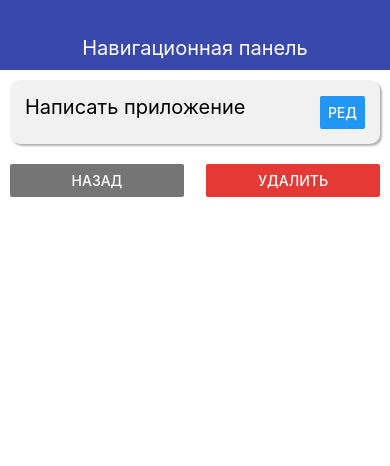
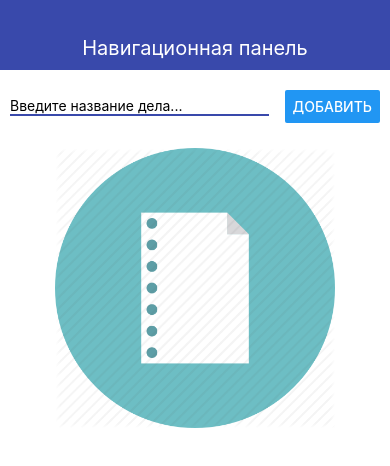
Before and after one commit to Denwa799/reactNativeToDoApp, a React Native app: screen / in a window 390 px wide. Shown: the top 466 px of the page. Built offline with nearby package versions, Linux system fonts and the light colour scheme.

Commit message:
Add image

```diff
--- a/App.js
+++ b/App.js
@@ -5,10 +5,9 @@
 import TodoScreen from "./src/screens/TodoScreen";
 
 export default function App() {
-    const [todoId, setTodoId] = useState("2")
+    const [todoId, setTodoId] = useState(null)
     const [todos, setTodos] = useState([
-        {id: '1', title: 'Выучить React Native'},
-        {id: '2', title: 'Написать приложение'}
+        //{id: '1', title: 'Выучить React Native'}
     ])
 
     const addTodo = (title) => {
--- a/src/screens/MainScreen.js
+++ b/src/screens/MainScreen.js
@@ -1,13 +1,10 @@
 import React from 'react';
-import {FlatList, StyleSheet, View} from "react-native";
+import {FlatList, StyleSheet, View, Text, Image} from "react-native";
 import {AddTodo} from "../components/AddTodo";
 import {Todo} from "../components/Todo";
 
 const MainScreen = ({addTodo, todos, removeTodo, openTodo}) => {
-    return (
-        <View style={styles.container}>
-            <AddTodo onSubmit={addTodo}/>
-
+    let content = (
         <FlatList
             keyExtractor={item => item.id.toString()}
             data={todos}
@@ -15,6 +12,18 @@
                 <Todo todo={item} onRemove={removeTodo} onOpen={openTodo}/>
             )}
         />
+    )
+
+    if (todos.length === 0) {
+        content = <View style={styles.imgWrap}>
+            <Image style={styles.image} source={require('../../assets/no-items.png')}/>
+        </View>
+    }
+
+    return (
+        <View style={styles.container}>
+            <AddTodo onSubmit={addTodo}/>
+            {content}
         </View>
     );
 };
@@ -22,9 +31,19 @@
 const styles = StyleSheet.create({
     container: {
         paddingVertical: 10,
-            paddingHorizontal: 10,
         paddingBottom: 250
     },
+    imgWrap: {
+        alignItems: 'center',
+        justifyContent: 'center',
+        padding: 10,
+        height: 300,
+    },
+    image: {
+        width: '100%',
+        height: '100%',
+        resizeMode: 'contain'
+    }
 })
 
 export default MainScreen;
```
Also changed, not shown: assets/no-items.png (added). Lines whose indentation alone changed are shown as unchanged.
